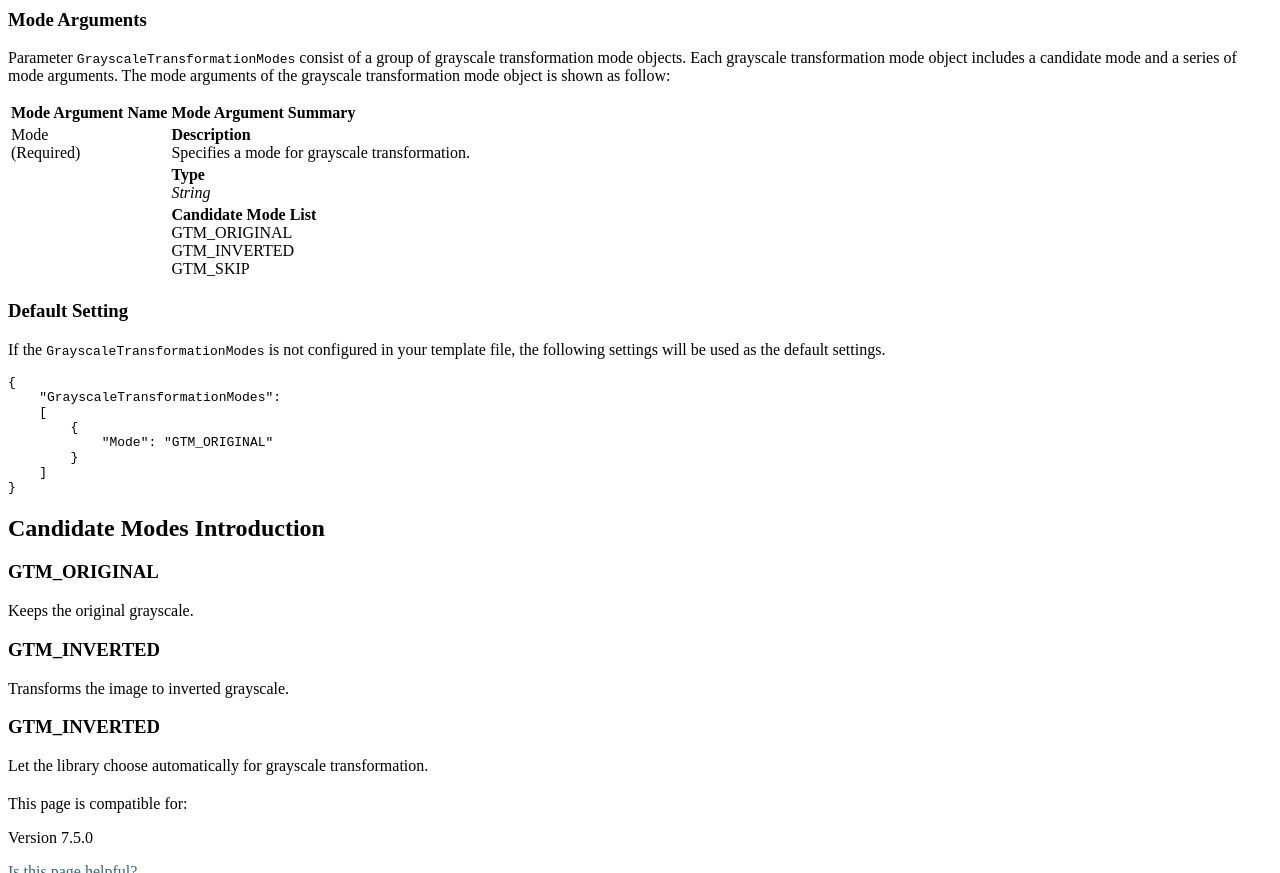
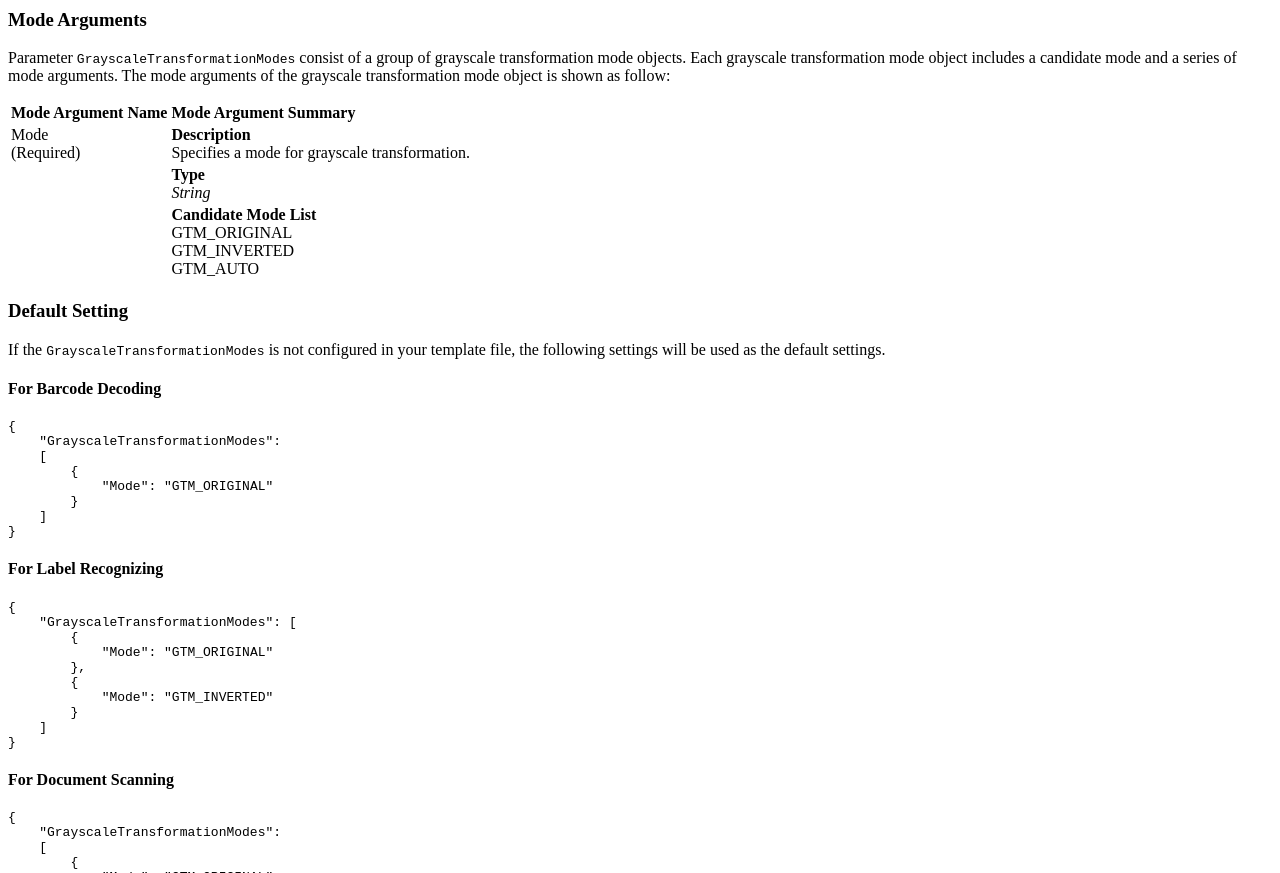
Before and after one commit to dynamsoft-docs/capture-vision-docs, a Jekyll site: the page built from parameters/reference/image-parameter/grayscale-transformation-modes.md, in a window 1280 px wide and 1400 px high, scrolled down 1006 px, cut to the strip 0-873 px from the top of the window. Built offline with Jekyll 4.4.1, drawn with Linux system fonts in a browser that asks for light colours.

Commit message:
update grayscale transformation modes

````diff
--- a/parameters/reference/image-parameter/grayscale-transformation-modes.md
+++ b/parameters/reference/image-parameter/grayscale-transformation-modes.md
@@ -50,7 +50,7 @@ Parameter `GrayscaleTransformationModes` consist of a group of grayscale transfo
         <td><b>Type</b><br><i>String</i></td>
     </tr>
     <tr>
-        <td><b>Candidate Mode List</b><br>GTM_ORIGINAL<br>GTM_INVERTED<br>GTM_SKIP
+        <td><b>Candidate Mode List</b><br>GTM_ORIGINAL<br>GTM_INVERTED<br>GTM_AUTO
         </td>
     </tr>
 </table>
@@ -58,6 +58,37 @@ Parameter `GrayscaleTransformationModes` consist of a group of grayscale transfo
 ### Default Setting
 
 If the `GrayscaleTransformationModes` is not configured in your template file, the following settings will be used as the default settings.
+
+#### For Barcode Decoding
+
+```json
+{
+    "GrayscaleTransformationModes":
+    [
+        {
+            "Mode": "GTM_ORIGINAL"
+        }
+    ]
+}
+```
+
+#### For Label Recognizing
+
+```json
+{
+    "GrayscaleTransformationModes": [
+        {
+            "Mode": "GTM_ORIGINAL"
+        },
+        {
+            "Mode": "GTM_INVERTED"
+        }
+    ]
+}
+```
+
+
+#### For Document Scanning
 
 ```json
 {
@@ -80,6 +111,6 @@ Keeps the original grayscale.
 
 Transforms the image to inverted grayscale.
 
-### GTM_INVERTED
+### GTM_AUTO
 
 Let the library choose automatically for grayscale transformation.
````
